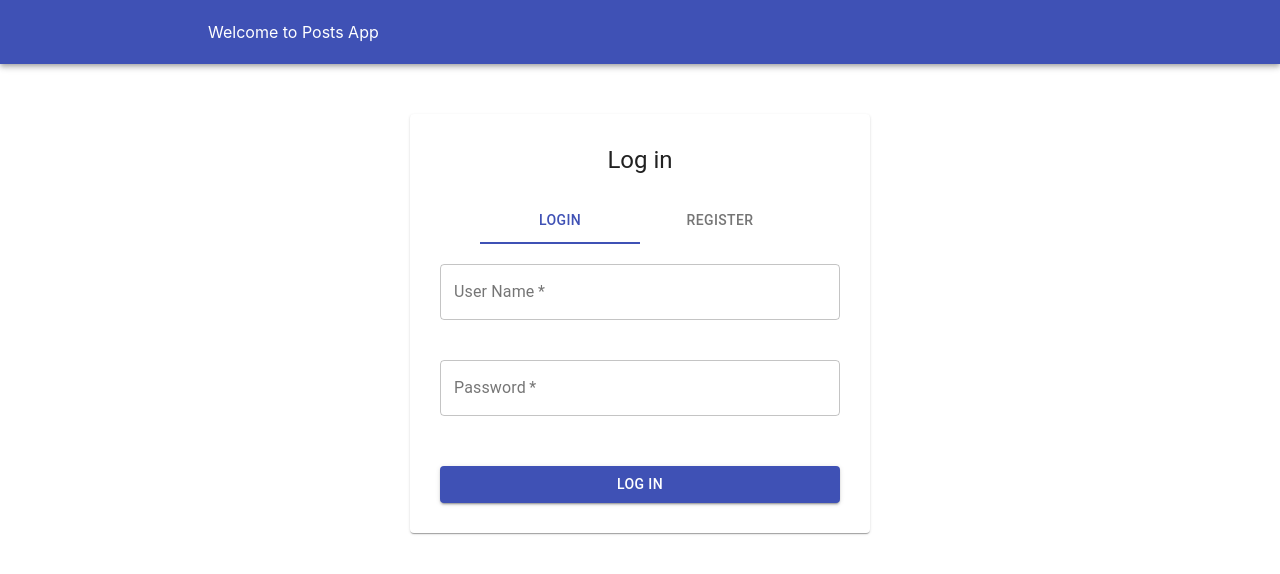
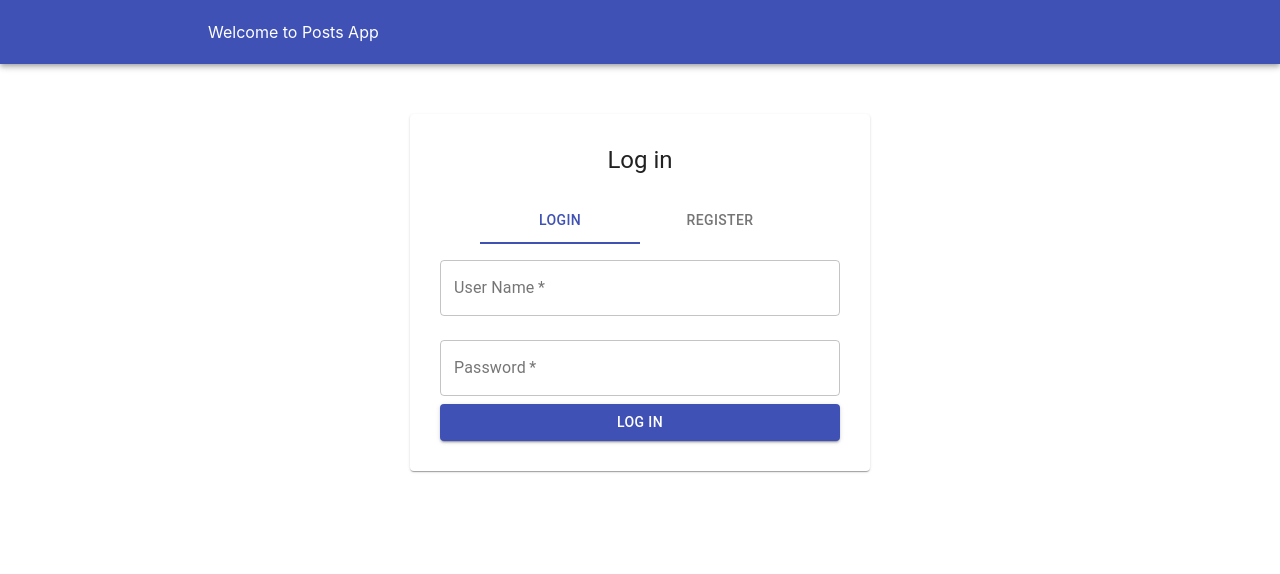
Before and after one commit to ditotet/react-posts-app, a React (Create React App) app in the folder client/: page / in a window 1280 px wide. Both pictures are taken after a click on the tab "LOGIN". Shown: the top 574 px of the page. Built offline with nearby package versions, Linux system fonts and the light colour scheme.

Commit message:
change LoginForm with hooks

```diff
--- a/client/src/components/LoginForm.js
+++ b/client/src/components/LoginForm.js
@@ -1,4 +1,4 @@
-import React, { Component } from 'react'
+import React, { useState, useEffect } from 'react'
 import axios from 'axios';
 import { log } from 'util';
 import Button from '@material-ui/core/Button'
@@ -7,44 +7,45 @@ import FormControl from '@material-ui/core/FormControl'
 import AppBar from '@material-ui/core/AppBar'
 import Toolbar from '@material-ui/core/Toolbar'
 
-export default class LoginForm extends Component {
 
-  state = {
-    userName: "",
-    password: "",
+const LoginForm = (props) => {
+  const [state, setState] = useState({
+    userName: '',
+    password: '',
     errorText: {
-      userName: "",
-      password: ""
+      userName: '',
+      password: ''
     }
+  })
+
+  const handleChange = (e, fieldName) => {
+    setState({
+      ...state,
+      [fieldName]: e.target.value,
+      errorText: {
+        userName: '',
+        password: ''
+      }
+    })
   }
 
-  handleChange = (e, fieldName) => {
-    this.setState({
-      [fieldName]: e.target.value,
-      errorText: {
-        userName: "",
-        password: ""
-      }
-    })
-    console.log(this.state)
-  }
-
-  handleSubmit = (e) => {
+  const handleSubmit = (e) => {
     e.preventDefault()
     axios.post('/login', {
-      userName: this.state.userName,
-      password: this.state.password
+      userName: state.userName,
+      password: state.password
     }).then(res => {
       if (res.data.success) {
-        this.props.history.push('/posts')
+        props.history.push('/posts')
       } else  {
-        let errorText = this.state.errorText
+        let errorText = state.errorText
         if (res.data.errorCode == 0) {
-          errorText.password = `Password for username '${this.state.userName}' is incorrect`
+          errorText.password = `Password for username '${state.userName}' is incorrect`
         } else if (res.data.errorCode == 1) {
-          errorText.userName = `User '${this.state.userName}' does not exist`
+          errorText.userName = `User '${state.userName}' does not exist`
         }
-        this.setState({
+        setState({
+          ...state,
           errorText: errorText
         })
       }
@@ -53,41 +54,43 @@ export default class LoginForm extends Component {
     })
   }
 
-  render() {
-    const { styles } = this.props
+  useEffect(() => {
+    console.log(state)
+  })
+
   return (
-      <form noValidate onSubmit={e => this.handleSubmit(e) }>
+    <form noValidate onSubmit={e => handleSubmit(e) }>
       <TextField
+        fullWidth
         required
         id="user-name"
         label="User Name"
-          value={this.state.userName}
-          onChange={ (e) => this.handleChange(e, 'userName') }
+        value={state.userName}
+        onChange={ (e) => handleChange(e, 'userName') }
         margin="normal"
         variant="outlined"
-          style={ styles.inputField }
-          helperText={ this.state.errorText.userName }
-          error= { this.state.errorText.userName.length > 0 }
+        helperText={ state.errorText.userName }
+        error= { state.errorText.userName.length > 0 }
       />
       <TextField
+        fullWidth
         required
         id="password"
         label="Password"
         type="password"
-          value={ this.state.password }
-          onChange={ (e) => this.handleChange(e, 'password') }
+        value={ state.password }
+        onChange={ (e) => handleChange(e, 'password') }
           margin="normal"
           variant="outlined"
-          style={ styles.inputField }
-          helperText={ this.state.errorText.password }
-          error= { this.state.errorText.password.length > 0 }
+        helperText={ state.errorText.password }
+        error= { state.errorText.password.length > 0 }
       />
-        <Button style={ styles.button }
-                fullWidth
+      <Button  fullWidth
               variant="contained"
               color="primary"
               type="submit">Log in</Button>
     </form>
   )
 }
-}
+
+export default LoginForm
```
Lines whose indentation alone changed are shown as unchanged.
